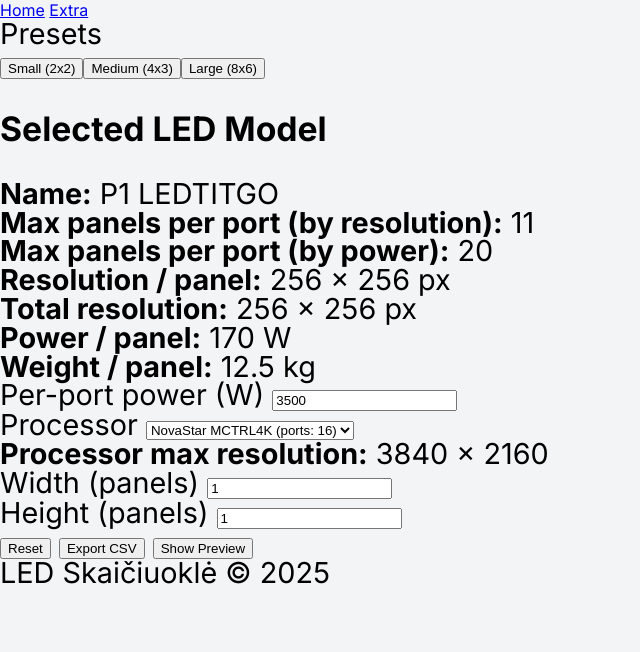
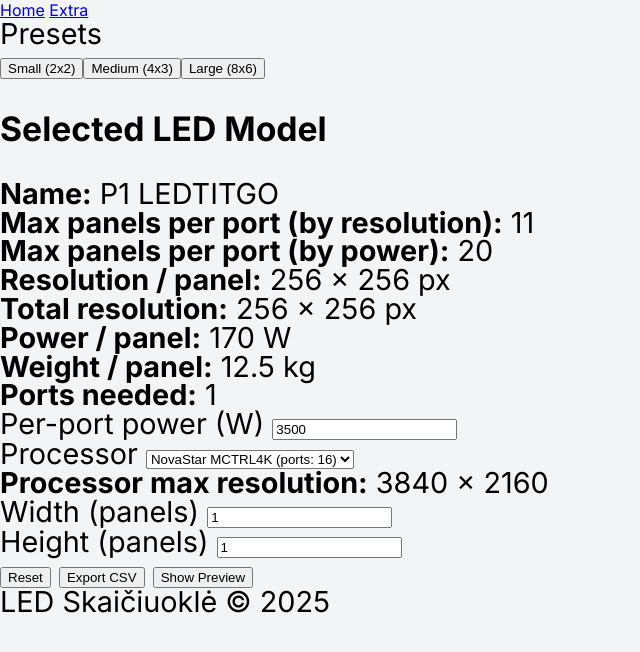
Before and after one commit to stogarauna/skaiciuokle, a SvelteKit app: page /extra in a window 1280 px wide. Shown: the top 652 px of the page, without its empty margins (0-640 px from the left). Built offline with nearby package versions, Linux system fonts and the light colour scheme.

Commit message:
feat: show ports needed on Extra page (ceil(totalPixels/780000))

```diff
--- a/src/routes/extra/+page.svelte
+++ b/src/routes/extra/+page.svelte
@@ -33,6 +33,8 @@
   $: totalPixels = totalWidthPx * totalHeightPx;
   $: totalPanels = $width * $height;
   $: totalPower = totalPanels * selected.power;
+  // ports needed (total pixels divided by per-port pixel budget)
+  $: portsNeeded = Math.ceil(totalPixels / Math.max(1, perPortPixelBudget));
 
   function exportCSV() {
     const rows = [
@@ -89,8 +91,9 @@
       <div><strong>Max panels per port (by power):</strong> {maxPanelsPerPortByPower}</div>
       <div><strong>Resolution / panel:</strong> {selected.resX} × {selected.resY} px</div>
       <div><strong>Total resolution:</strong> {totalWidthPx} × {totalHeightPx} px</div>
-      <div><strong>Power / panel:</strong> {selected.power} W</div>
-      <div><strong>Weight / panel:</strong> {selected.weightKg} kg</div>
+  <div><strong>Power / panel:</strong> {selected.power} W</div>
+  <div><strong>Weight / panel:</strong> {selected.weightKg} kg</div>
+  <div><strong>Ports needed:</strong> {portsNeeded}</div>
     </div>
   </div>
 
```
